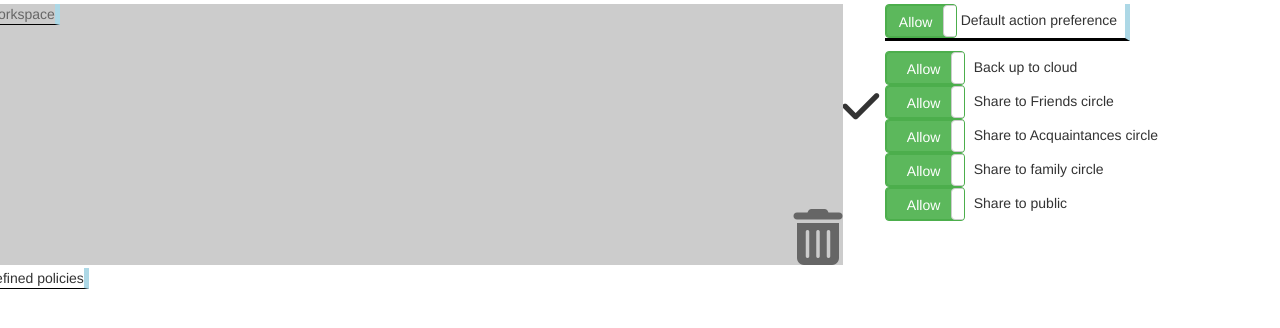
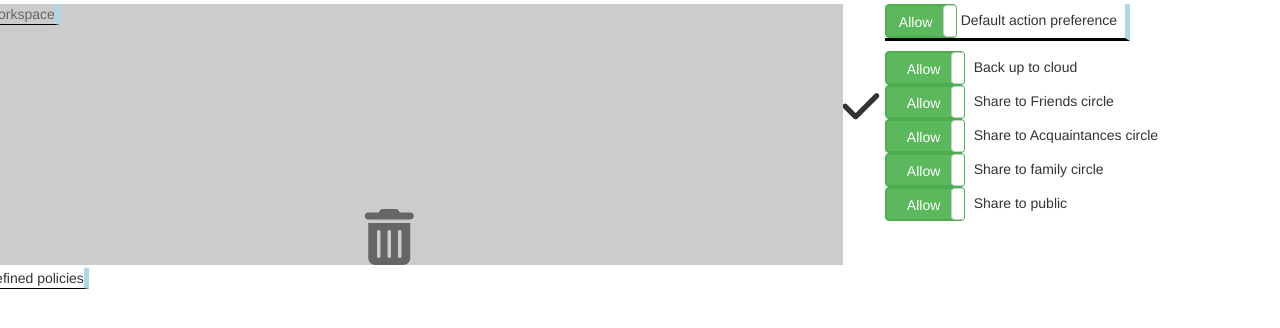
Before and after one commit to arewm/PolicyTag, a Python web app: template templates/survey/policy.html in a window 1280 px wide. Shown: the part 260-588 px from the top of the page. Run offline with Jinja, Linux system fonts and the light colour scheme; the template is opened without the code that fills it: most values are stand-ins (such as "Sample title", 1, 10 or a date in 2020); some libraries are stand-ins or nearby versions.

Commit message:
test new tag layout

```diff
--- a/templates/survey/policy.html
+++ b/templates/survey/policy.html
@@ -137,7 +137,7 @@
 <div id="mid_row" class="row">
     <div id="workspace" style="position: relative;">
         <p class="title">Workspace</p>
-        <i id="trash" class="fa fa-trash fa-4x" style="position: absolute; bottom: 0; right: 0; " aria-hidden="true"></i>
+        <i id="trash" class="fa fa-trash fa-4x" style="position: absolute; bottom: 0; right: 50%; " aria-hidden="true"></i>
     </div>
     <div id="action_box">
         <div id="operation">
```
